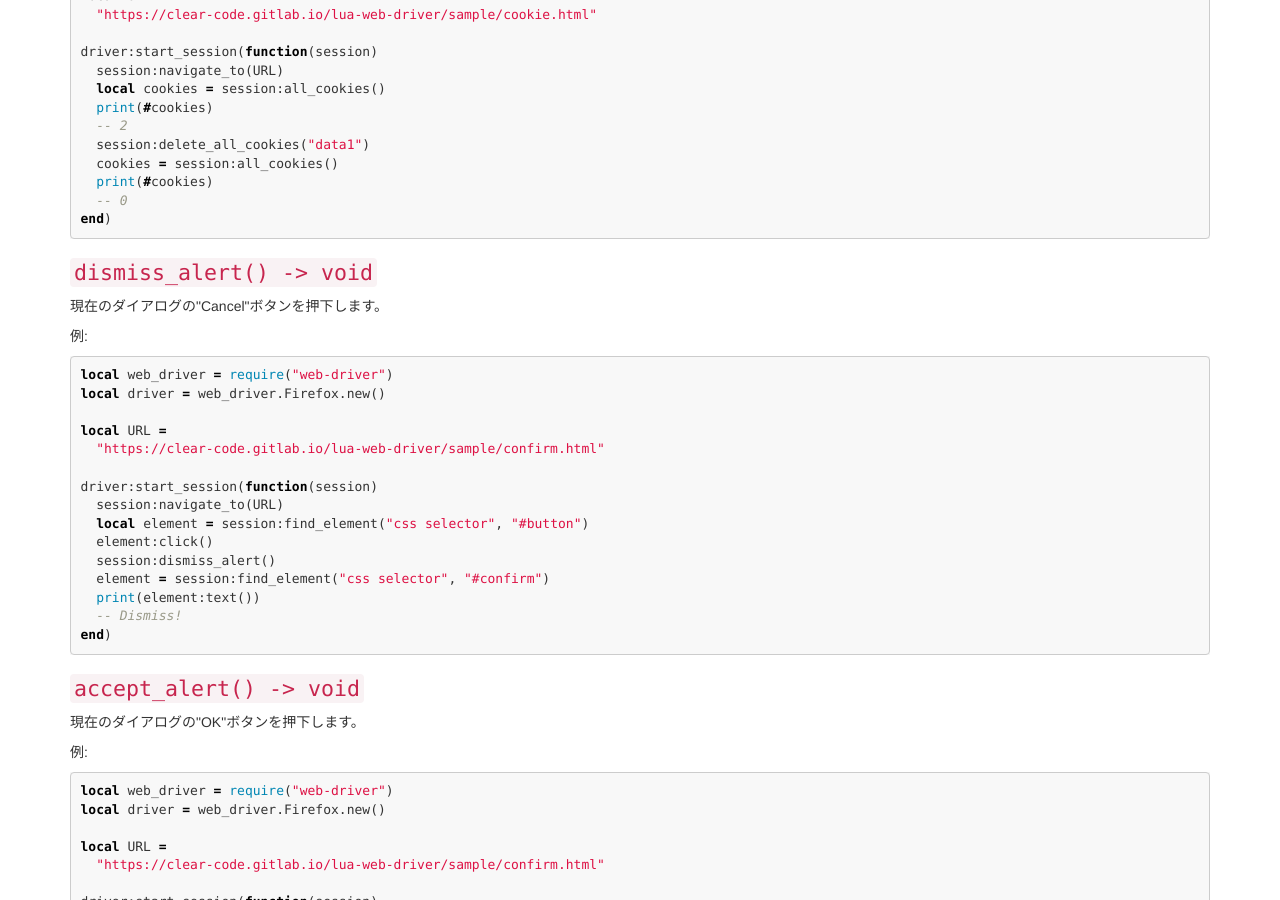
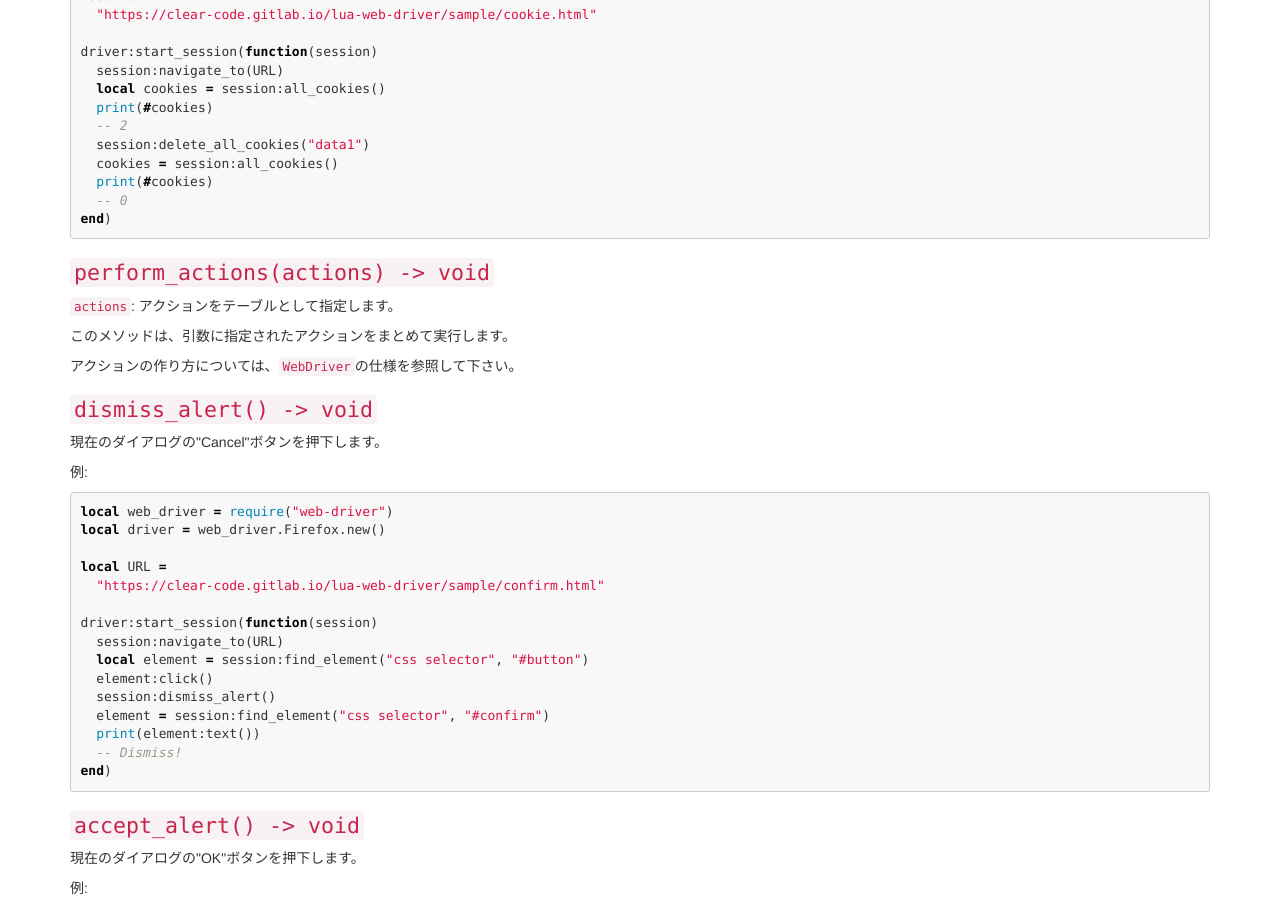
Before and after one commit to clear-code/lua-web-driver, a Jekyll site: the page built from docs/ja/reference/session.md, in a window 1280 px wide and 900 px high, scrolled down 13193 px. Built offline with Jekyll 4.4.1, drawn with Linux system fonts in a browser that asks for light colours.

Commit message:
doc reference: add a reference of Session:perform_actions()

````diff
--- a/docs/ja/reference/session.md
+++ b/docs/ja/reference/session.md
@@ -777,6 +777,14 @@ driver:start_session(function(session)
 end)
 ```
 
+### `perform_actions(actions) -> void` {#perform-actions}
+
+`actions`: アクションをテーブルとして指定します。
+
+このメソッドは、引数に指定されたアクションをまとめて実行します。
+
+アクションの作り方については、[`WebDriver`][web-driver]の仕様を参照して下さい。
+
 ### `dismiss_alert() -> void` {#dismiss-alert}
 
 現在のダイアログの"Cancel"ボタンを押下します。
@@ -928,3 +936,5 @@ end)
 [elementset]:elementset.html
 
 [element]:element.html
+
+[web-driver]:https://www.w3.org/TR/webdriver1/#actions
````
Also changed, not shown: docs/reference/session.md (+10 -0 lines), 1 other file.
